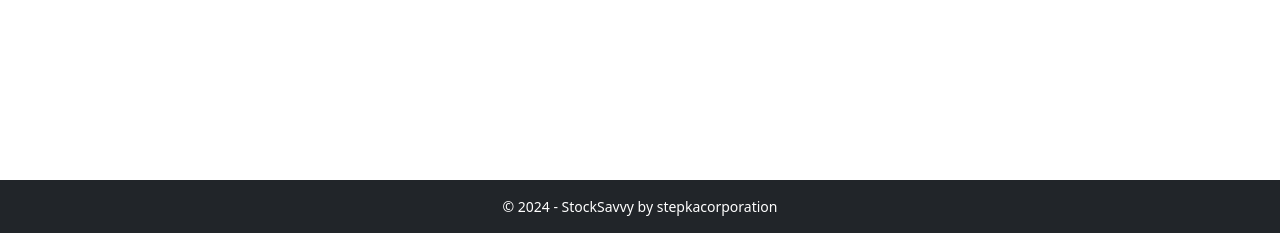
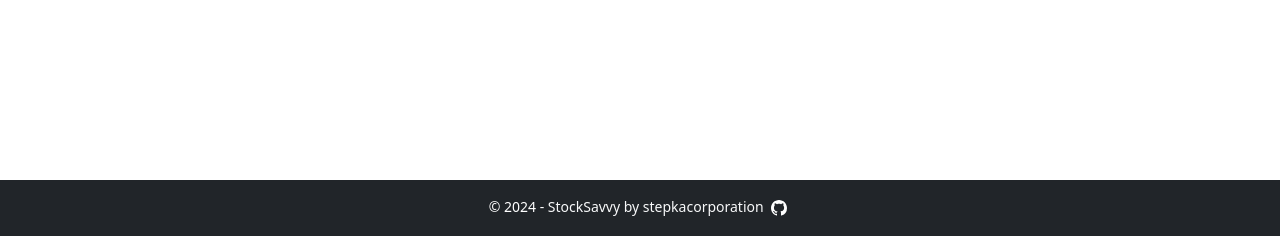
Before and after one commit to stepkacorporation/StockSavvy, a Django app: page /accounts/settings/ in a window 1280 px wide. Shown: the part 724-960 px from the top of the page. Run offline with Django 5.2, Linux system fonts and the light colour scheme; the visitor is signed in with stand-in values (Sample User, id 1); some libraries are stand-ins or nearby versions.

Commit message:
Added a link to the project's GitHub.

```diff
--- a/app/templates/footer.html
+++ b/app/templates/footer.html
@@ -1,5 +1,13 @@
+{% load static %}
+
 <nav class="navbar navbar-expand-lg navbar-dark bg-dark">
-    <div class="container-fluid d-flex justify-content-center">
-        <p class="text-white small m-0 p-2">&copy; 2024 - StockSavvy by stepkacorporation</p>
+    <div class="container-fluid d-flex justify-content-center ps-1 pe-1">
+        <p class="text-white small m-0 p-2">
+            &copy; 2024 -
+            <a href="https://github.com/stepkacorporation/stocksavvy" target="_blank" class="link-light link-offset-2 link-underline-opacity-0 link-underline-opacity-75-hover">
+                StockSavvy by stepkacorporation
+                <img src="{% static "icons/github.svg" %}" alt="GitHub" class="p-1">
+            </a>
+        </p>
     </div>
 </nav>
```
Also changed, not shown: app/static/icons/github.svg (added).
